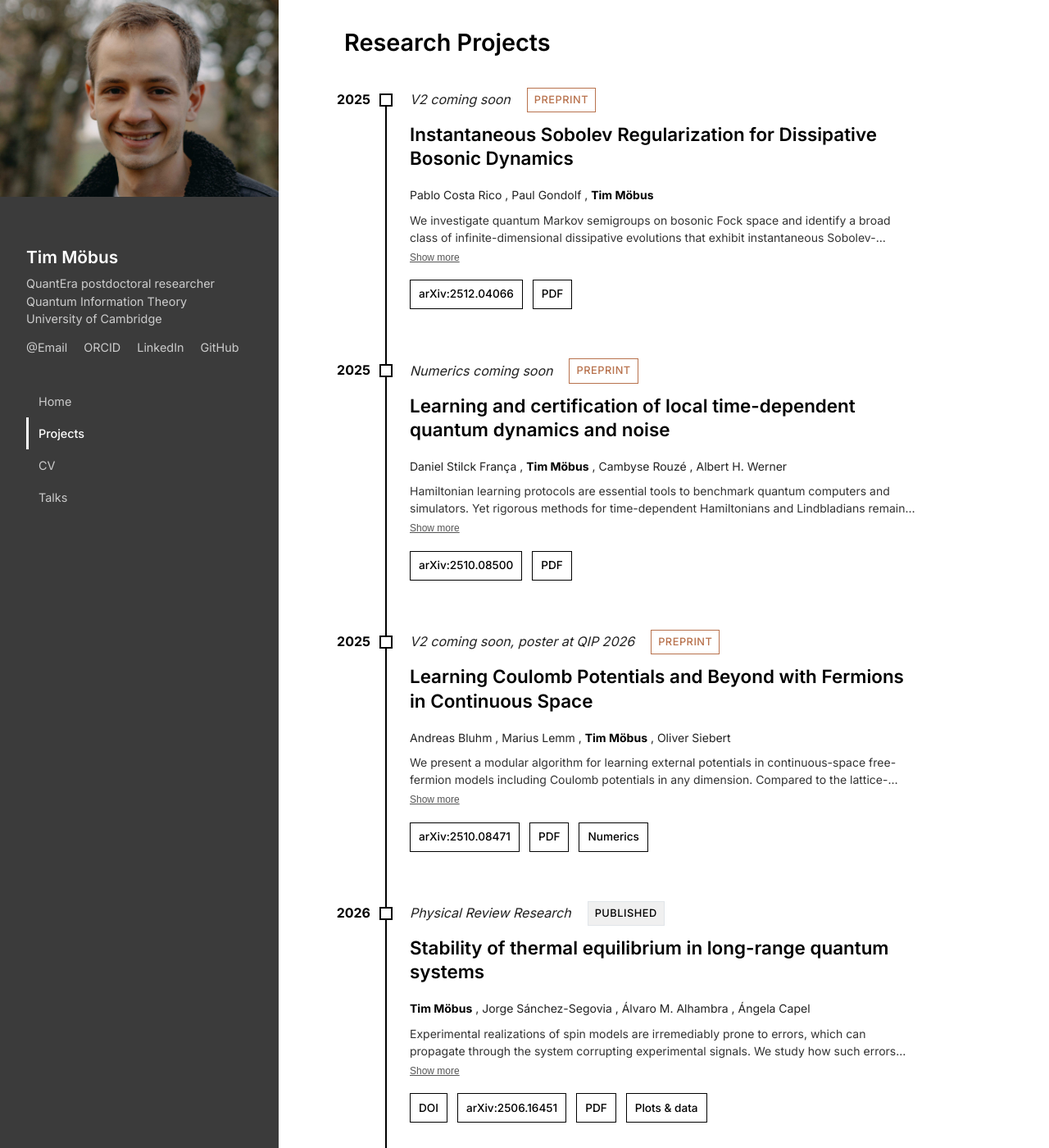
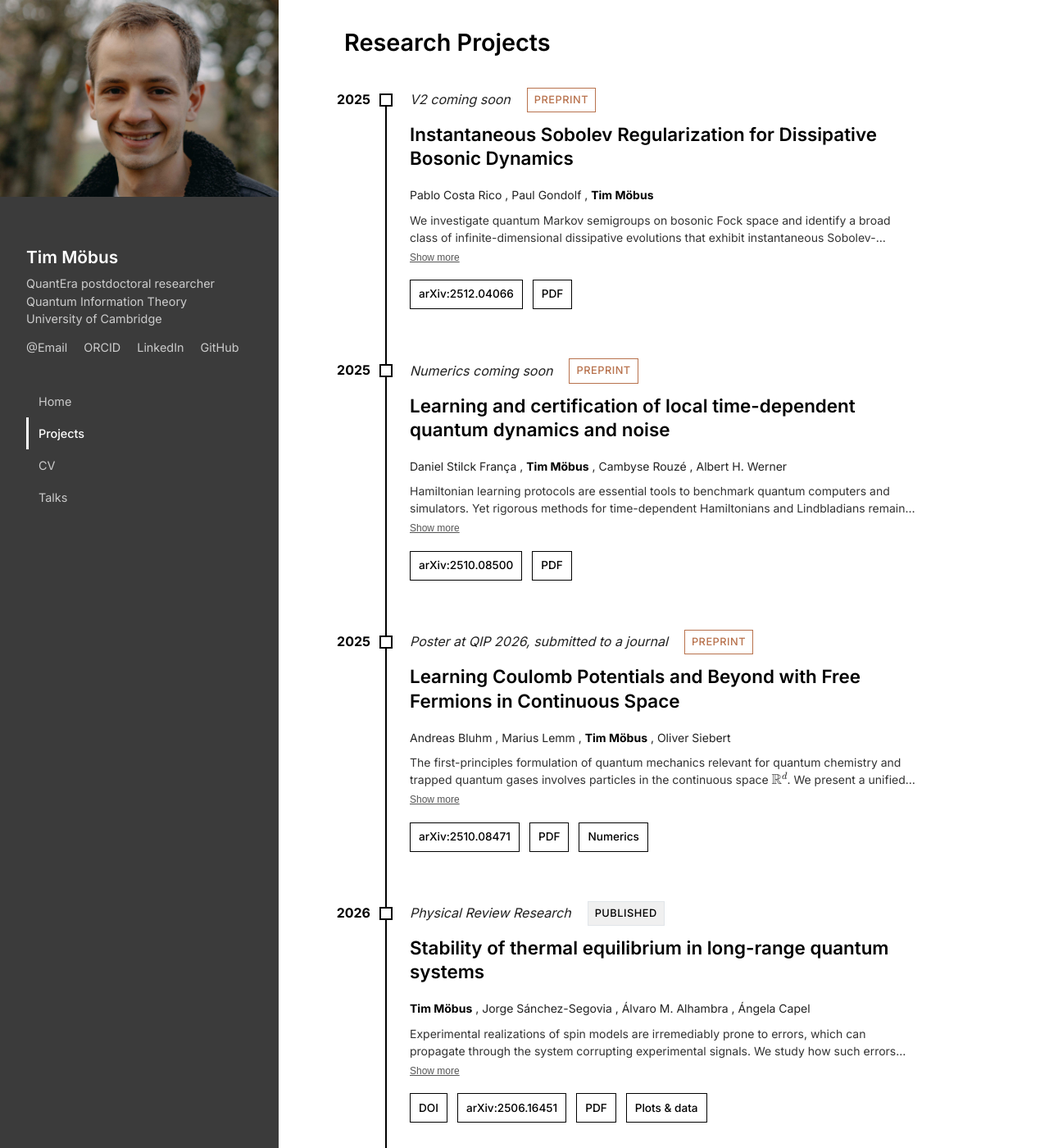
Before and after one commit to moebustim/moebustim.github.io, a Jekyll site: the page built from _pages/projects.md, in a window 1280 px wide and 1400 px high, scrolled down 904 px. Shown: the whole window at 82% size. Built offline with Jekyll 4.4.1, drawn with Linux system fonts in a browser that asks for light colours; some of the changed text lies outside the part shown.

Commit message:
Fix LaTeX spacing and PDF link in projects page

```diff
--- a/_pages/projects.md
+++ b/_pages/projects.md
@@ -35,7 +35,7 @@ papers:
       - name: "Paul Gondolf"
       - name: "Tim Möbus"
         highlight: true
-    abstract: "We investigate quantum Markov semigroups on bosonic Fock space and identify a broad class of infinite-dimensional dissipative evolutions that exhibit instantaneous Sobolev-regularization. Motivated by stability problems in quantum computation, we show that for certain Lindblad operators that are polynomials of creation and annihilation operators, the resulting dynamics immediately transform any initial state into one with finite expectation in all powers of the number operator. A key application is in the bosonic cat code, where we obtain explicit estimates in the trace norm for the speed of convergence. These estimates sharpen existing perturbative bounds at both short and long times, offering new analytic tools for assessing stability and error suppression in bosonic quantum information processing. For example, we improve the strong exponential convergence of the (shifted)  -photon dissipation to its fixed point to the uniform topology. "
+    abstract: "We investigate quantum Markov semigroups on bosonic Fock space and identify a broad class of infinite-dimensional dissipative evolutions that exhibit instantaneous Sobolev-regularization. Motivated by stability problems in quantum computation, we show that for certain Lindblad operators that are polynomials of creation and annihilation operators, the resulting dynamics immediately transform any initial state into one with finite expectation in all powers of the number operator. A key application is in the bosonic cat code, where we obtain explicit estimates in the trace norm for the speed of convergence. These estimates sharpen existing perturbative bounds at both short and long times, offering new analytic tools for assessing stability and error suppression in bosonic quantum information processing. For example, we improve the strong exponential convergence of the (shifted)-photon dissipation to its fixed point to the uniform topology. "
     links:
       - text: "arXiv:2512.04066"
         url: "https://arxiv.org/abs/2512.04066"
@@ -58,12 +58,12 @@ papers:
       - text: "arXiv:2510.08500"
         url: "https://arxiv.org/abs/2510.08500"
       - text: "PDF"
-        url: "https://arxiv.org/pdf/2510.08500"
+        url: "https://arxiv.org/pdf/2510.08471"
 
   # Last updated: 9 October, 2025
-  - title: "Learning Coulomb Potentials and Beyond with Fermions in Continuous Space"
+  - title: "Learning Coulomb Potentials and Beyond with Free Fermions in Continuous Space"
     paper_type: preprint
-    status: "V2 coming soon, poster at QIP 2026"
+    status: "Poster at QIP 2026, submitted to a journal"
     year: 2025
     authors:
       - name: "Andreas Bluhm"
@@ -71,7 +71,7 @@ papers:
       - name: "Tim Möbus"
         highlight: true
       - name: "Oliver Siebert"
-    abstract: "We present a modular algorithm for learning external potentials in continuous-space free-fermion models including Coulomb potentials in any dimension. Compared to the lattice-based approaches, the continuum presents new mathematical challenges: the state space is infinite-dimensional and the Hamiltonian contains the Laplacian, which is unbounded in the continuum and thus produces an unbounded speed of information propagation. Our framework addresses these difficulties through novel optimization methods or information-propagation bounds in combination with a priori regularity assumptions on the external potential. The resulting algorithm provides a unified and robust approach that covers both Coulomb interactions and other classes of physically relevant potentials. One possible application is the characterization of charge and position of nuclei and ions in quantum chemistry. Our results thus lay the foundation for a scalable and generalizable toolkit to explore fermionic systems governed by continuous-space interactions."
+    abstract: "The first-principles formulation of quantum mechanics relevant for quantum chemistry and trapped quantum gases involves particles in the continuous space $\\mathbb{R}^d$. We present a unified framework and modular algorithm for learning external potentials $V$ with free-fermion models in the continuum. Compared to the lattice-based approaches, the continuum presents new mathematical challenges: the state space is infinite-dimensional and the Hamiltonian contains the Laplacian, which is unbounded in the continuum and produces an unbounded speed of information propagation. We address these through novel optimization methods and information-propagation bounds in combination with a priori regularity assumptions on the external potential. The resulting algorithm provides a unified and robust approach to learn parametric interactions (e.g., Coulomb potentials or periodic potentials) and general smooth functions. Our results lay the foundation for a scalable and generalizable toolkit to learn Hamiltonians in continuous space. "
     links:
       - text: "arXiv:2510.08471"
         url: "https://arxiv.org/abs/2510.08471"
@@ -105,7 +105,7 @@ papers:
   # Last updated: 31 May, 2025
   - title: "Heisenberg-limited Hamiltonian learning continuous variable systems via engineered dissipation"
     paper_type: preprint
-    status: "Talk at QIP 2026"
+    status: "Talk at QIP 2026, submitted to a journal"
     year: 2025
     authors:
       - name: "Tim Möbus"
```
